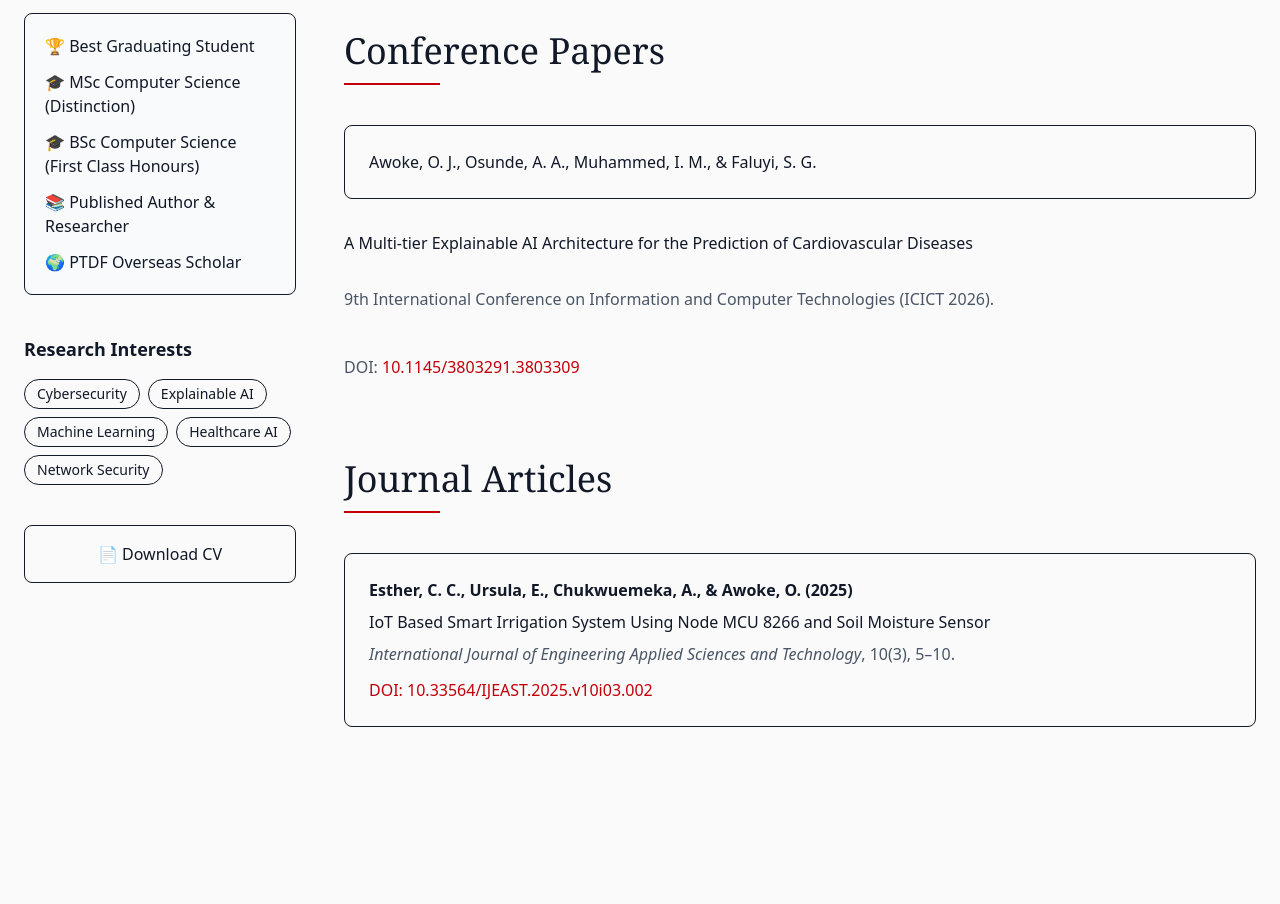
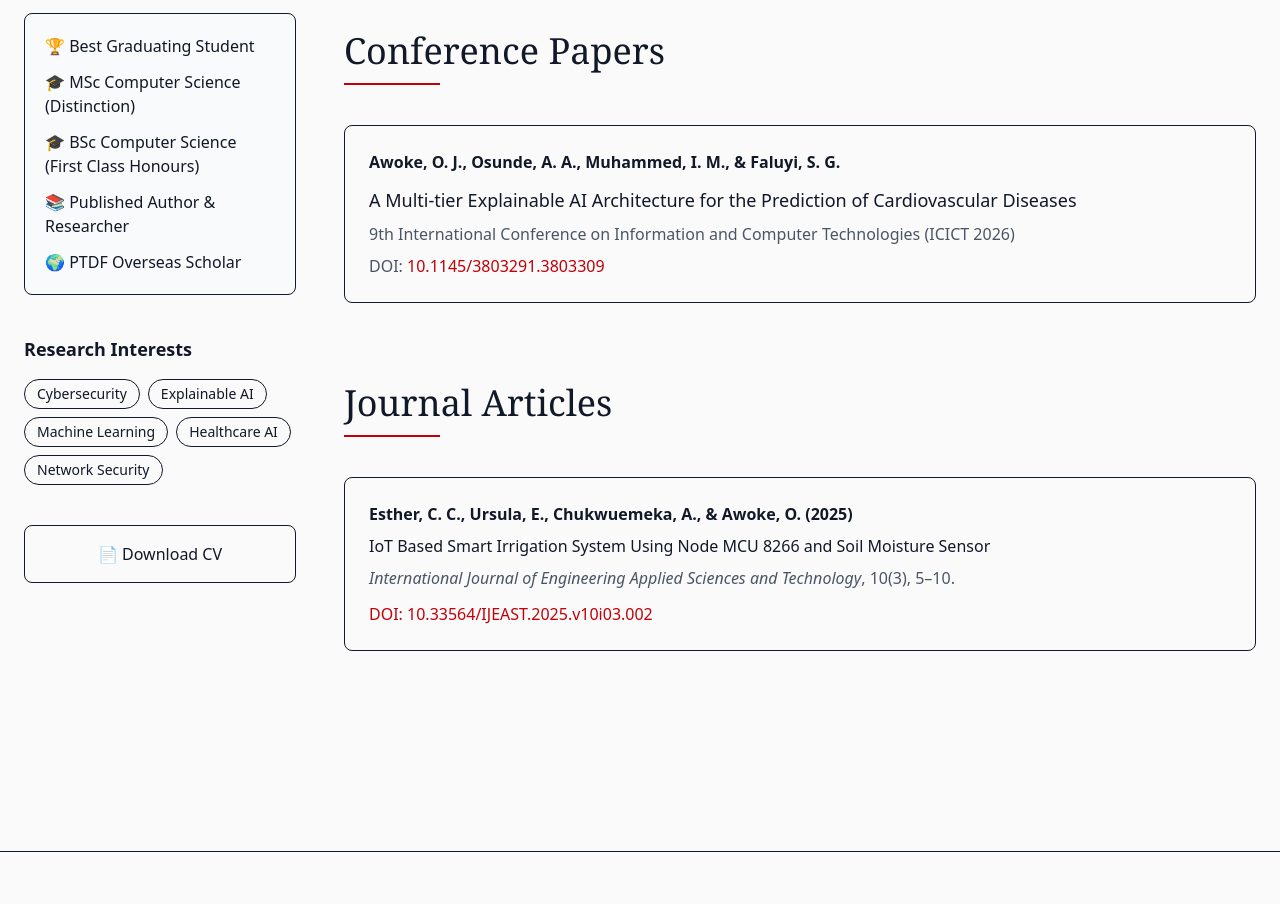
Before and after one commit to awokeo/obinna-website, a Next.js app: page /publications in a window 1280 px wide. Shown: the part 1040-1944 px from the top of the page. Built offline with nearby package versions, Linux system fonts and the light colour scheme.

Commit message:
Add publication DOI link and update website

```diff
--- a/components/publications/ConferencePapers.tsx
+++ b/components/publications/ConferencePapers.tsx
@@ -6,26 +6,25 @@ export default function ConferencePapers() {
 
       <SectionHeader title="Conference Papers" />
 
-      <div className="space-y-8">
+      <div className="border rounded-lg p-6">
 
-        <p className="border rounded-lg p-6">
+        <p className="font-semibold">
           Awoke, O. J., Osunde, A. A., Muhammed, I. M., & Faluyi, S. G.
         </p>
 
-        <p className="font-semibold">
         <a
           href="https://doi.org/10.1145/3803291.3803309"
           target="_blank"
           rel="noopener noreferrer"
-            className="mt-2 block font-medium hover:text-red-700 transition"
+          className="mt-3 block text-lg font-medium hover:text-red-700 transition"
         >
           A Multi-tier Explainable AI Architecture for the Prediction of
           Cardiovascular Diseases
         </a>
-        </p>
 
         <p className="text-gray-600 mt-2">
-          9th International Conference on Information and Computer Technologies (ICICT 2026).
+          9th International Conference on Information and Computer Technologies
+          (ICICT 2026)
         </p>
 
         <p className="text-gray-600 mt-2">
@@ -34,7 +33,7 @@ export default function ConferencePapers() {
             href="https://doi.org/10.1145/3803291.3803309"
             target="_blank"
             rel="noopener noreferrer"
-            className="mt-3 inline-block text-red-700 hover:underline"
+            className="text-red-700 hover:underline"
           >
             10.1145/3803291.3803309
           </a>
```
Lines whose indentation alone changed are shown as unchanged.
